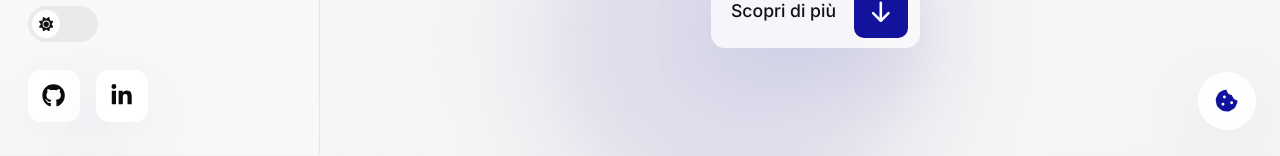
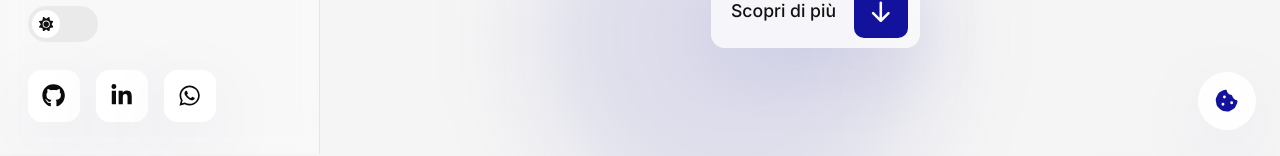
Before and after one commit to simonedantevisconti/sv-portfolio, a React (Vite) app: page / in a window 1280 px wide. Shown: the part 646-802 px from the top of the page. Built offline with nearby package versions, Linux system fonts and the light colour scheme.

Commit message:
[ADD] link WhatsApp nella sidebar

```diff
--- a/src/components/SocialLinks.jsx
+++ b/src/components/SocialLinks.jsx
@@ -1,4 +1,4 @@
-import { FaGithub, FaLinkedinIn } from "react-icons/fa";
+import { FaGithub, FaLinkedinIn, FaWhatsapp } from "react-icons/fa";
 import { motion } from "framer-motion";
 
 const socials = [
@@ -13,6 +13,12 @@
     icon: <FaLinkedinIn />,
     href: "https://www.linkedin.com/in/simone-dante-visconti/",
     label: "LinkedIn",
+  },
+  {
+    id: 3,
+    icon: <FaWhatsapp />,
+    href: "https://wa.me/393451287102",
+    label: "WhatsApp",
   },
 ];
 
```
